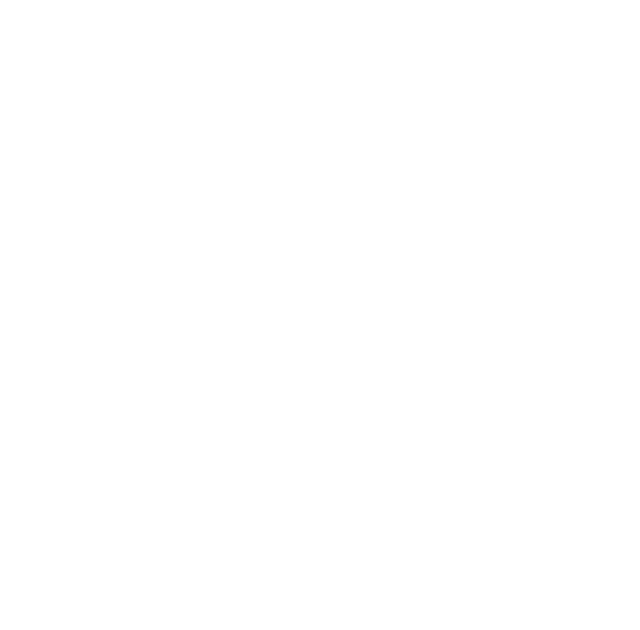
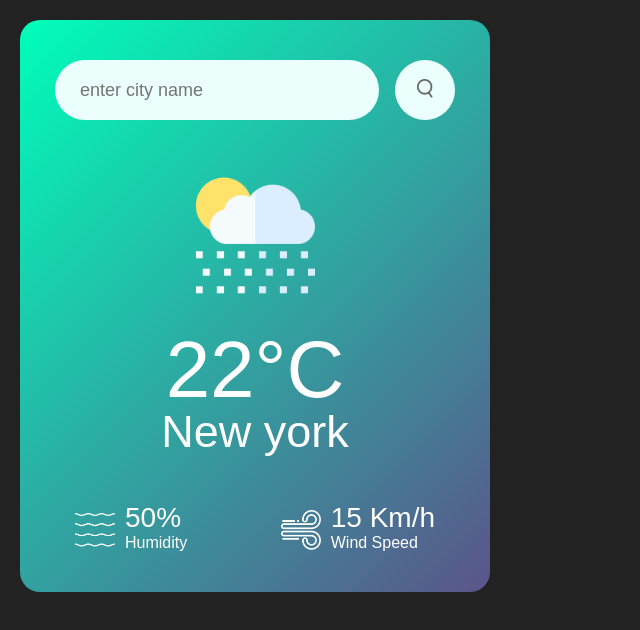
Before and after one commit to fruityflucc/Weather-App, a plain HTML site: page index.html in a window 1280 px wide. Shown: the whole page, without its empty margins (0-640 px from the left). Drawn offline with Linux system fonts and the light colour scheme.

Commit message:
Started work on the app

```diff
--- a/index.html
+++ b/index.html
@@ -3,7 +3,38 @@
   <head>
     <meta charset="UTF-8" />
     <meta name="viewport" content="width=device-width, initial-scale=1.0" />
-    <title>Document</title>
+    <link rel="stylesheet" href="style.css" />
+    <title>Weather App</title>
   </head>
-  <body></body>
+  <body>
+    <div class="card">
+      <div class="search">
+        <input type="text" placeholder="enter city name" spellcheck="false" />
+        <button><img src="assets/search.png" alt="" /></button>
+      </div>
+
+      <div class="weather">
+        <img src="assets/rain.png" class="weather-icon" />
+        <h1 class="temp">22°C</h1>
+        <h2 class="city">New york</h2>
+        <div class="details">
+          <div class="col">
+            <img src="assets/humidity.png" alt="" />
+            <div>
+              <p class="humidity">50%</p>
+              <p>Humidity</p>
+            </div>
+          </div>
+
+          <div class="col">
+            <img src="assets/wind.png" alt="" />
+            <div>
+              <p class="wind">15 Km/h</p>
+              <p>Wind Speed</p>
+            </div>
+          </div>
+        </div>
+      </div>
+    </div>
+  </body>
 </html>
--- a/style.css
+++ b/style.css
@@ -0,0 +1,96 @@
+* {
+  margin: 0;
+  padding: 0;
+  font-family: "Poppins", sans-serif;
+  box-sizing: border-box;
+}
+
+body {
+  background-color: #222;
+}
+
+.card {
+  width: 90%;
+  max-width: 470px;
+  background: linear-gradient(135deg, #00feba, #5b548a);
+  color: #fff;
+  margin: 20px;
+  border-radius: 20px;
+  padding: 40px 35px;
+  text-align: center;
+}
+
+.search {
+  width: 100%;
+  display: flex;
+  align-items: center;
+  justify-content: space-between;
+}
+
+.search input {
+  border: 0;
+  outline: 0;
+  background: #ebfffc;
+  color: #555;
+  padding: 10px 25px;
+  height: 60px;
+  border-radius: 30px;
+  flex: 1;
+  margin-right: 16px;
+  font-size: 18px;
+}
+
+.search button {
+  border: 0;
+  outline: 0;
+  background: #ebfffc;
+  border-radius: 50%;
+  height: 60px;
+  width: 60px;
+  cursor: pointer;
+}
+
+.search button img {
+  width: 16px;
+}
+
+.weather-icon {
+  width: 170px;
+  margin-top: 30px;
+}
+
+.weather h1 {
+  font-size: 80px;
+  font-weight: 500;
+}
+
+.weather h2 {
+  font-size: 45px;
+  font-weight: 400;
+  margin-top: -10px;
+}
+
+.details {
+  display: flex;
+  align-items: center;
+  justify-content: space-between;
+  padding: 0 20px;
+  margin-top: 50px;
+}
+
+.col {
+  display: flex;
+  align-items: center;
+  text-align: left;
+}
+
+.col img {
+  width: 40px;
+  margin-right: 10px;
+}
+
+.humidity,
+.wind {
+  font-size: 28px;
+  margin-top: -6px;
+}
```
Also changed, not shown: assets/clear.png (added), assets/clouds.png (added), assets/drizzle.png (added), assets/humidity.png (added), assets/mist.png (added), assets/rain.png (added), assets/search.png (added), assets/snow.png (added), assets/wind.png (added).
